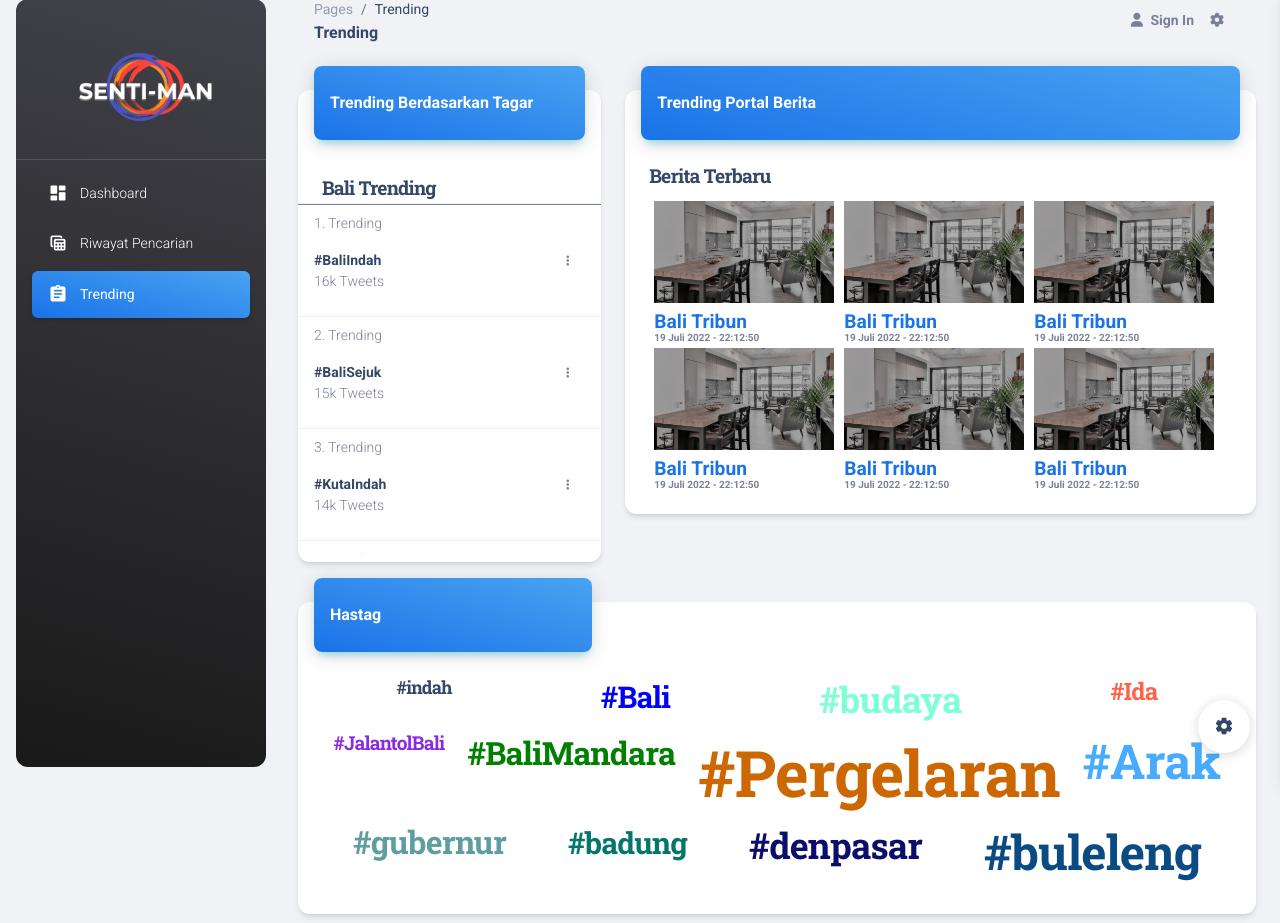
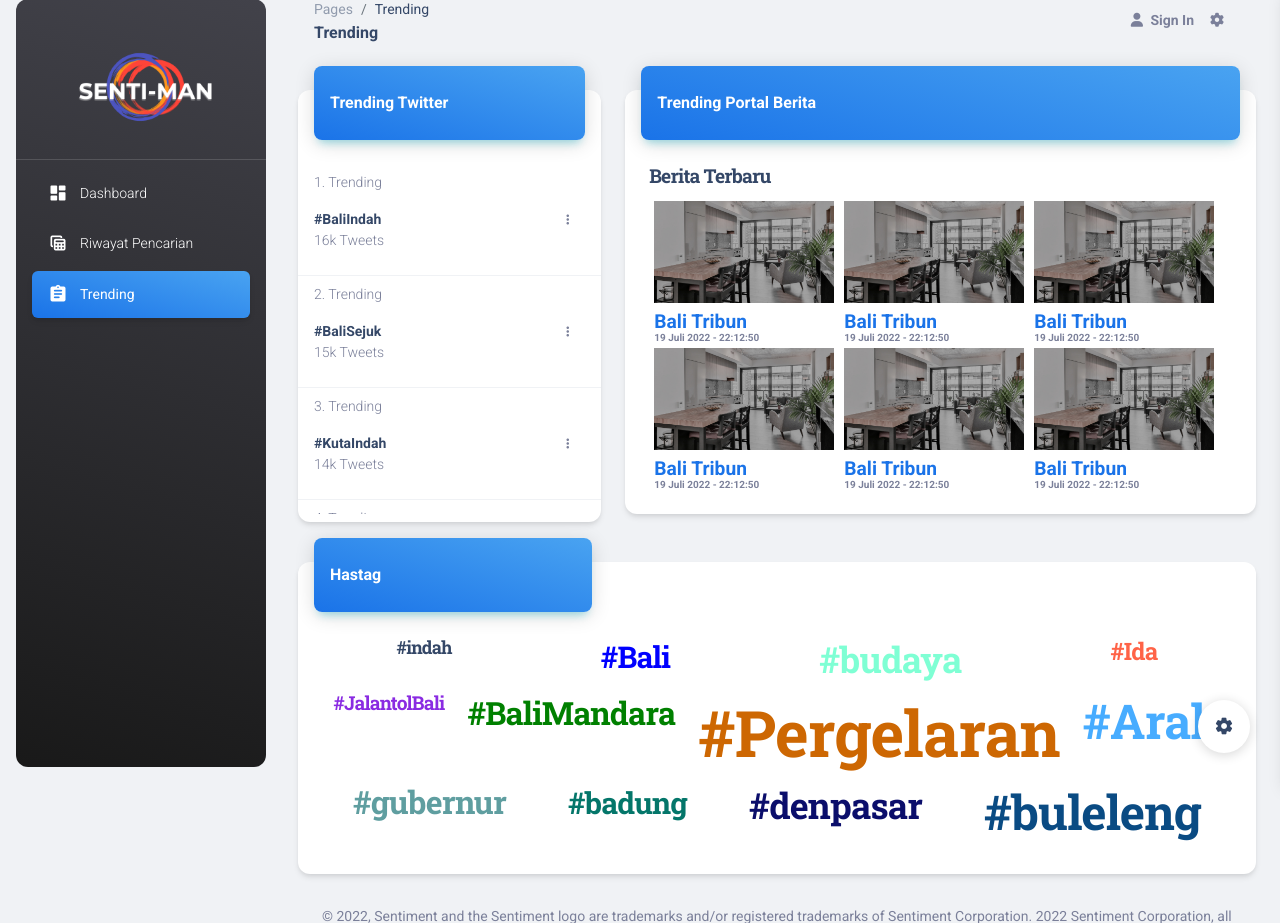
Before and after one commit to semaralawa/sentiment-analysis, a Flask app: page /trending in a window 1280 px wide. Shown: the part 17-940 px from the top of the page. Run offline with Flask 2, Linux system fonts and the light colour scheme; the visitor is signed in with stand-in values (Sample User, id 1); some libraries are stand-ins or nearby versions.

Commit message:
update ui

```diff
--- a/templates/trending.html
+++ b/templates/trending.html
@@ -180,17 +180,17 @@ tbody td, thead th {
           <div class="card my-2">
             <div class="card-header p-0 position-relative mt-n4 mx-3 z-index-2">
               <div class="bg-gradient-info shadow-info border-radius-lg pt-4 pb-3">
-                <h6 class="text-white text-capitalize ps-3">Trending berdasarkan tagar</h6>
+                <h6 class="text-white text-capitalize ps-3">Trending Twitter</h6>
               </div>
             </div>
             <div class="card-body px-0 pb-2 trending">
               <div class="table-responsive p-0trending" >
                 <table class="table align-items-center justify-content-center mb-0">
-                  <thead>
+                  <!-- <thead>
                     <tr>
                       <th><h1 style="font-size: larger;">Bali Trending</h1></th>
                     </tr>
-                  </thead>
+                  </thead> -->
                   <tbody>
                     <tr>
                       <td>
```
